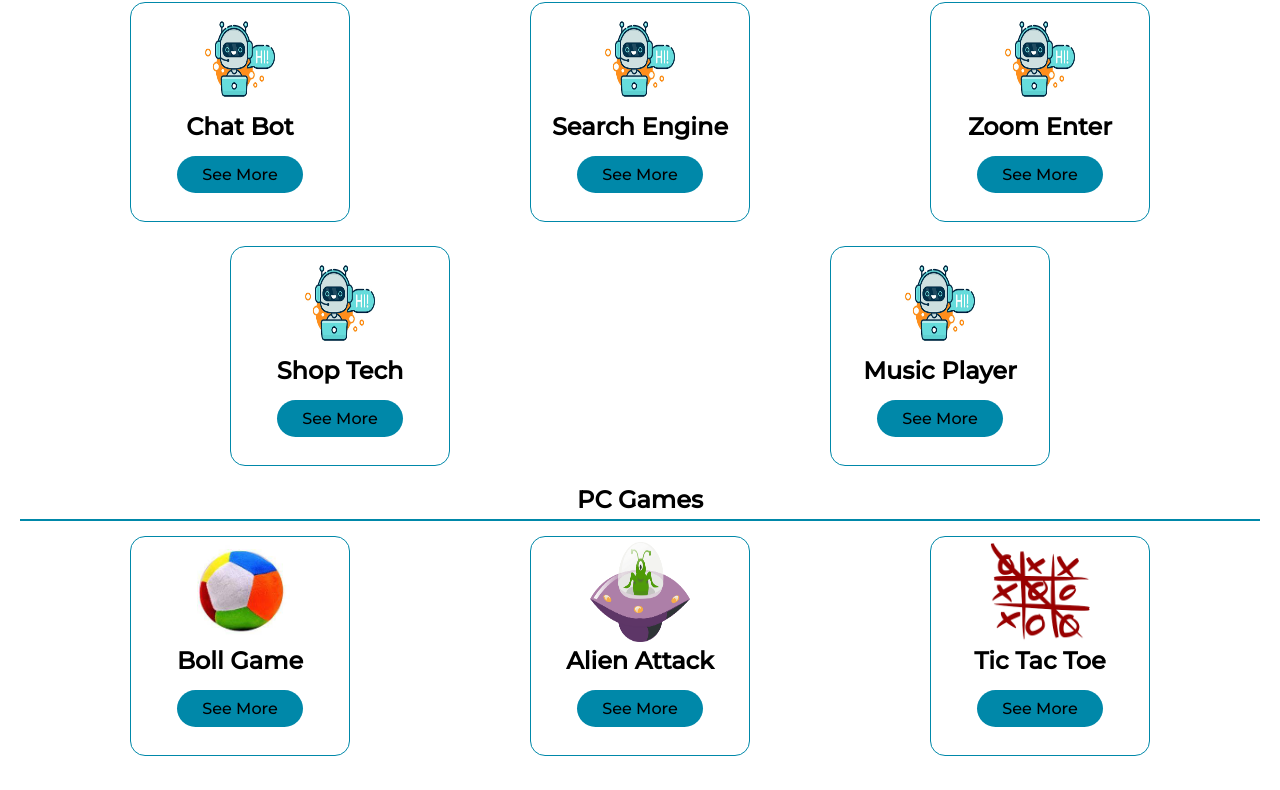
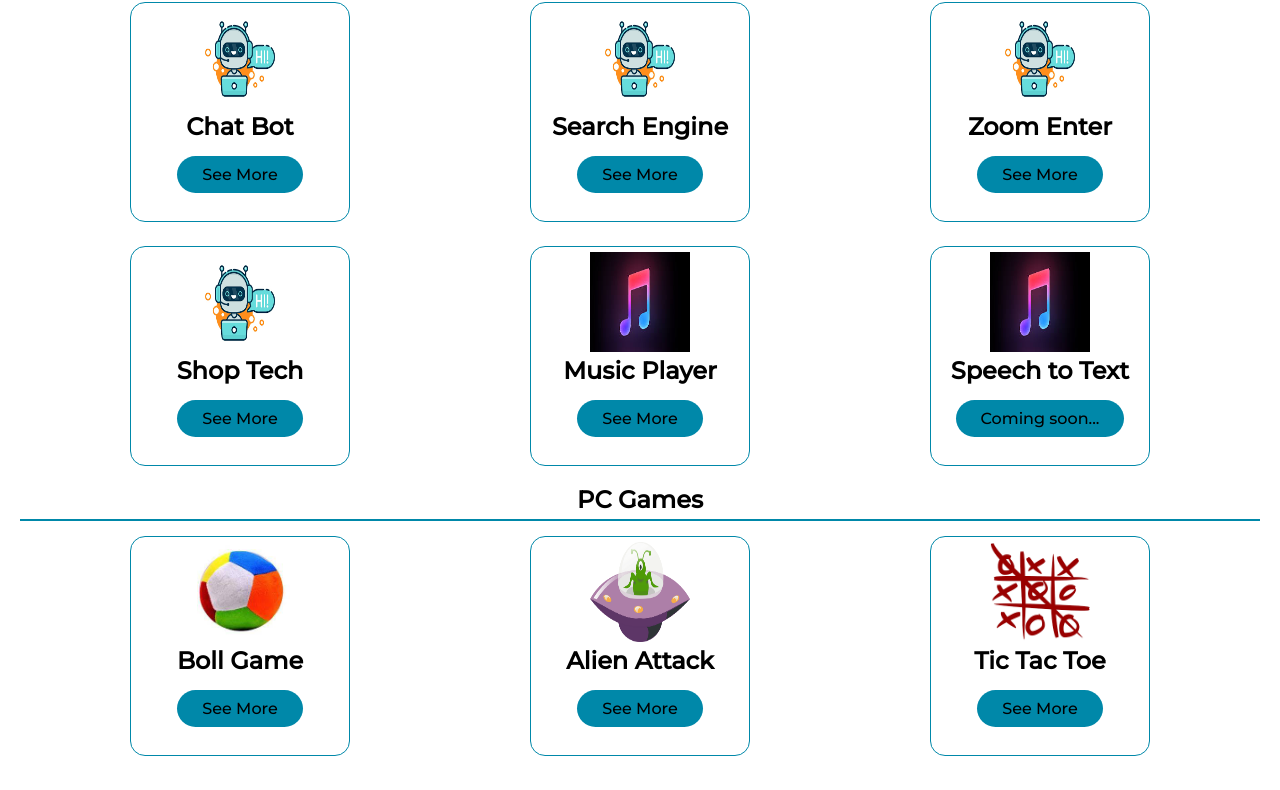
Before and after one commit to Muzammil538/CodeWithMAM, a plain HTML site: page Temp/Nav/serv/service.html in a window 1280 px wide. Shown: the part 104-894 px from the top of the page. Drawn offline with Linux system fonts and the light colour scheme.

Commit message:
edited a few things

```diff
--- a/Temp/Nav/serv/service.html
+++ b/Temp/Nav/serv/service.html
@@ -44,9 +44,14 @@
                 <a href="https://muzammil538.github.io/ShopTech-CWMAM/" target="_blank"><button class="card-btn">See More</button></a>
             </div>
             <div class="card">
-                <img src="../../../Images/chatbot.png" class="course-img">
+                <img src="../../../Images/music.jpg" class="course-img">
                 <h2 class="card-title">Music Player</h2>
                 <a href="https://muzammil538.github.io/Music-Player/" target="_blank"><button class="card-btn">See More</button></a>
+            </div>
+            <div class="card">
+                <img src="../../../Images/music.jpg" class="course-img">
+                <h2 class="card-title">Speech to Text</h2>
+                <a href="#" target="_blank"><button class="card-btn" disabled>Coming soon...</button></a>
             </div>
         </div>
         <h1 class="title"> PC Games</h1>
```
Also changed, not shown: Temp/Book/book.html (+1 -1 lines), Temp/Cr/course-css.html (+1 -0 lines), Temp/Cr/course-django.html (+2 -0 lines), Temp/Cr/course-html.html (+2 -0 lines), Temp/Cr/course-js.html (+2 -0 lines), Temp/Cr/course-py.html (+2 -0 lines), Temp/Cr/course-web.html (+2 -0 lines), Temp/Cr/course.html (+1 -1 lines), Temp/Nav/serv/Game/AlienAttack/spaceshooter.html (+1 -0 lines), Images/3fd814a9556748cc84a37bd87208d6a5.png (deleted), Images/music.jpg (added).
